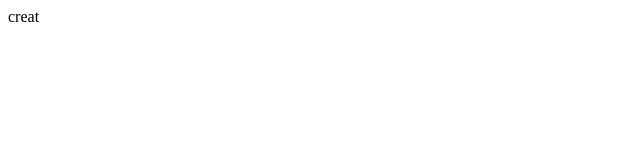
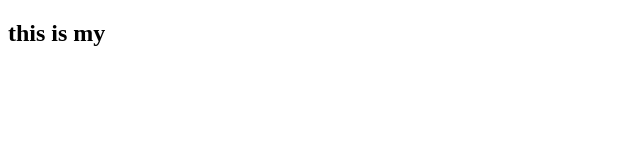
Before and after one commit to Slu-D/vue.js, a plain HTML site: page index.html in a window 1280 px wide. Shown: the whole page, without its empty margins (0-640 px from the left). Drawn offline with Linux system fonts and the light colour scheme.

Commit message:
Modigy index.html

```diff
--- a/index.html
+++ b/index.html
@@ -1,5 +1,11 @@
-<html>
-  <body>
-    creat
-  </body>
+<!DOCTYPE html>
+<html lang="en">
+<head>
+  <meta charset="UTF-8">
+  <meta name="viewport" content="width=device-width, initial-scale=1.0">
+  <title>Document</title>
+</head>
+<body>
+    <h2>this is my </h2>
+</body>
 </html>
```
